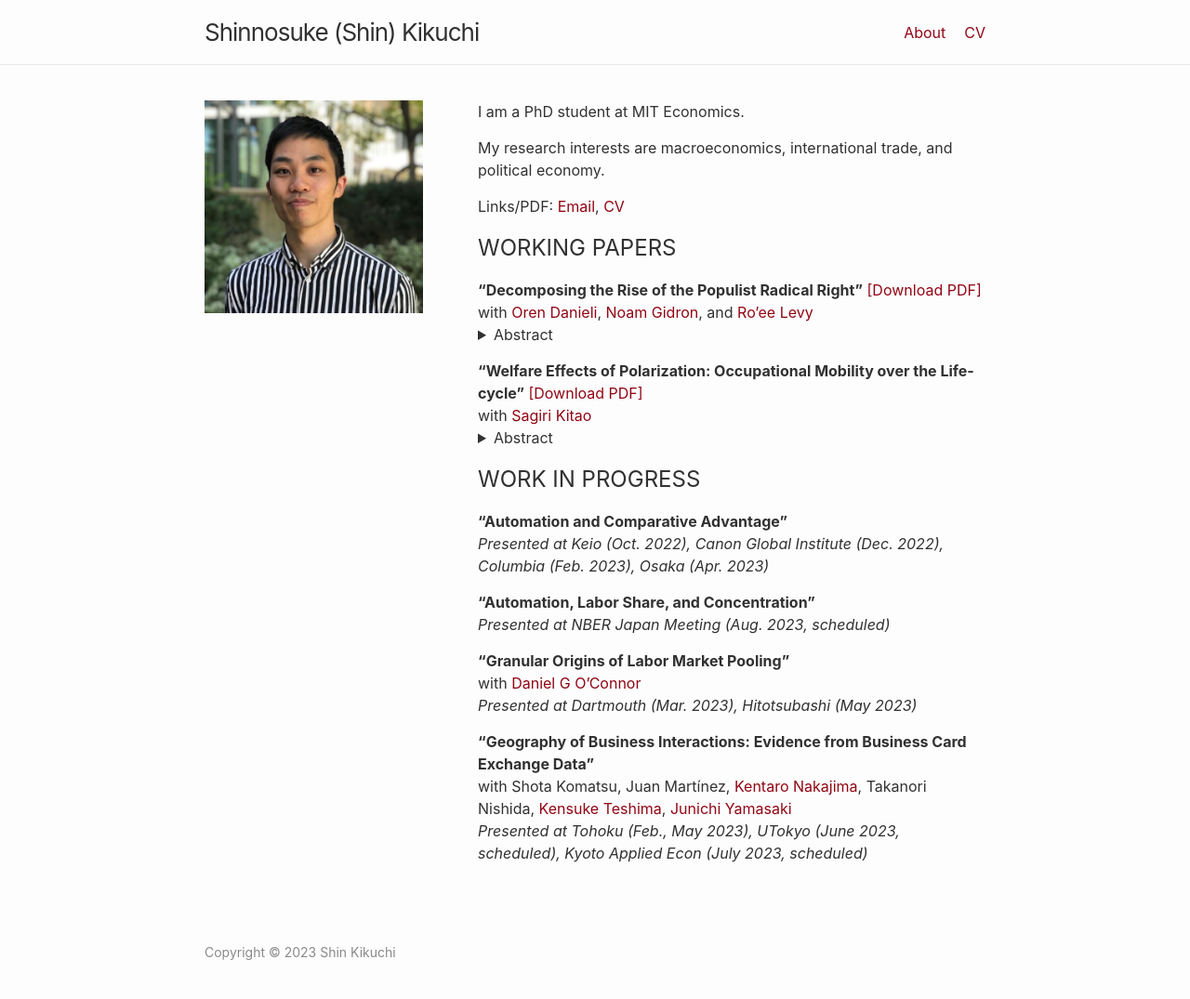
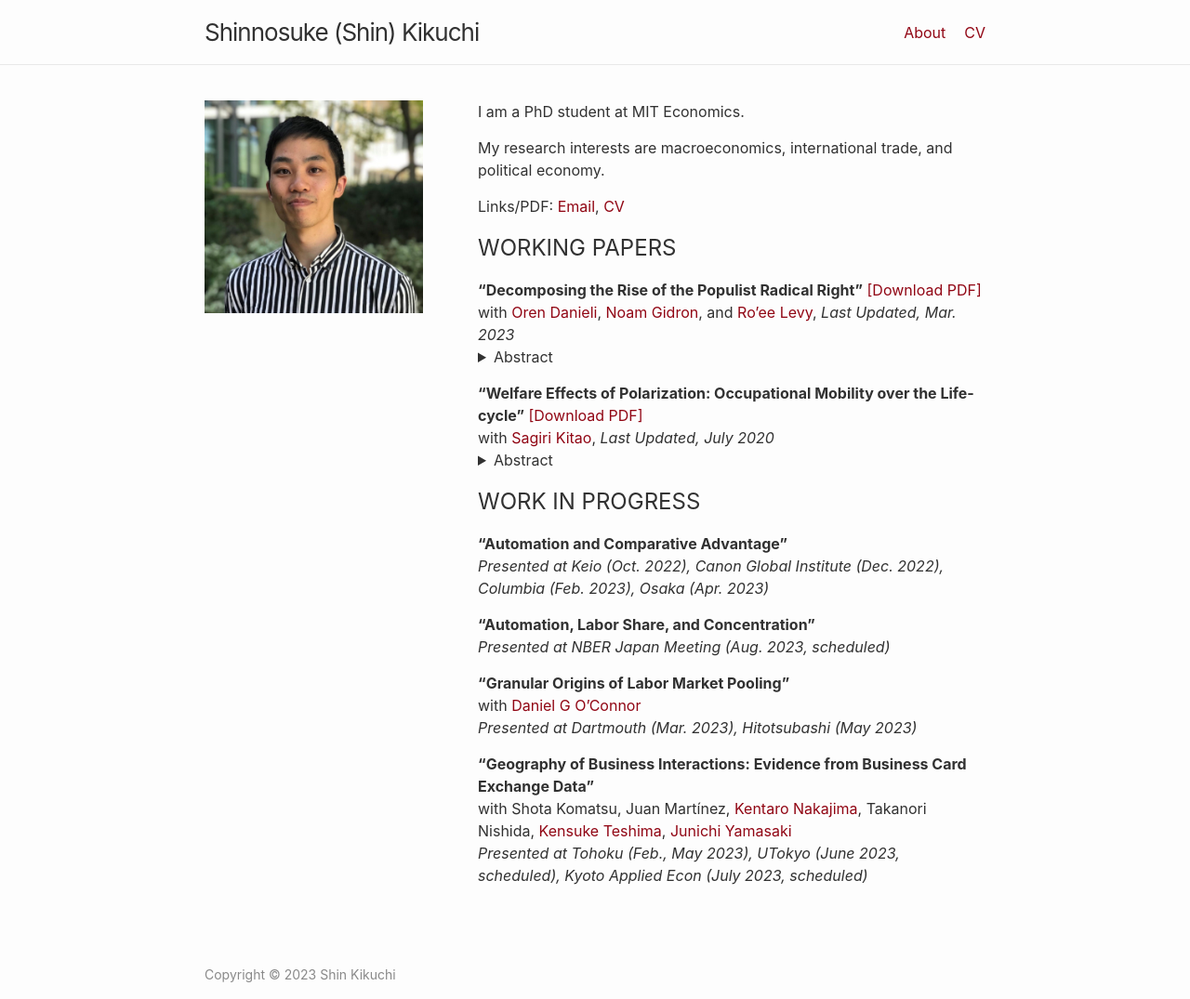
Before and after one commit to shinnkikuchi/shinnkikuchi.github.io, a Jekyll site: the page built from index.md, in a window 1280 px wide. Shown: the whole page at 93% size. Built offline with Jekyll 4.4.1, drawn with Linux system fonts in a browser that asks for light colours; before the commit the page ends 1051 px from its top, so only the background shows below that.

Commit message:
Update index.md

```diff
--- a/index.md
+++ b/index.md
@@ -17,7 +17,7 @@
 **"Decomposing the Rise of the Populist Radical Right"** <a href="/files/research/DGKL-Populism.pdf" target="_blank">[Download PDF]</a><br>
 with <a href="https://www.orendanieli.com/home" target="_blank">Oren Danieli</a>,
 <a href="https://scholar.harvard.edu/gidron/home" target="_blank">Noam Gidron</a>,
-and <a href="https://www.roeelevy.com/" target="_blank">Ro'ee Levy</a> <br>
+and <a href="https://www.roeelevy.com/" target="_blank">Ro'ee Levy</a>, *Last Updated, Mar. 2023* <br>
 <details style="margin-bottom: 15px; margin-top: -15px">
 	<summary>Abstract</summary>
 	Support for populist radical right parties in Europe has dramatically increased in the twenty-first century. We decompose the rise of the populist radical right between 2005 and 2020 into four components: changes in party positions, changes in voter attributes (demographics and opinions), changes in voters' priorities, and a residual. We merge two wide data sets on party positions and voter attributes and estimate voter priorities using a probabilistic voting model. We find that shifts in party positions and changes in voter attributes explain only a negligible part of the rise of populist radical right parties. The primary driver behind the success of these parties lies in voters' changing priorities. Particularly, voters are less likely to decide which party to support based on parties' economic positions. Instead, voters---mainly older, non-unionized, low-educated men---increasingly prioritize nativist cultural issues. This allows populist radical right parties to tap into a pre-existing reservoir of culturally conservative voters.
@@ -25,7 +25,7 @@
 
 
 **"Welfare Effects of Polarization: Occupational Mobility over the Life-cycle"** <a href="/files/research/KK-ROBOT.pdf" target="_blank">[Download PDF]</a><br>
-with <a href="https://sites.google.com/site/sagirikitao/home" target="_blank">Sagiri Kitao</a><br>
+with <a href="https://sites.google.com/site/sagirikitao/home" target="_blank">Sagiri Kitao</a>, *Last Updated, July 2020*<br>
 <details style="margin-bottom: 15px; margin-top: -15px">
 	<summary>Abstract</summary>
 	What are the welfare effects of polarization: wage and employment losses of middle-class workers relative to low- and high-skill groups? We build a model of overlapping generations who choose consumption, savings, labor supply, and occupations over their life-cycles, and accumulate human capital. We simulate a wage shift observed since the early 1980s and investigate individuals’ responses. Polarization improves welfare of young individuals that are high-skilled, while it hurts low-skilled individuals across all ages and especially younger ones. The gain of the high-skilled is larger for generations entering in later periods, who can fully exploit the rising skill premium.
```
